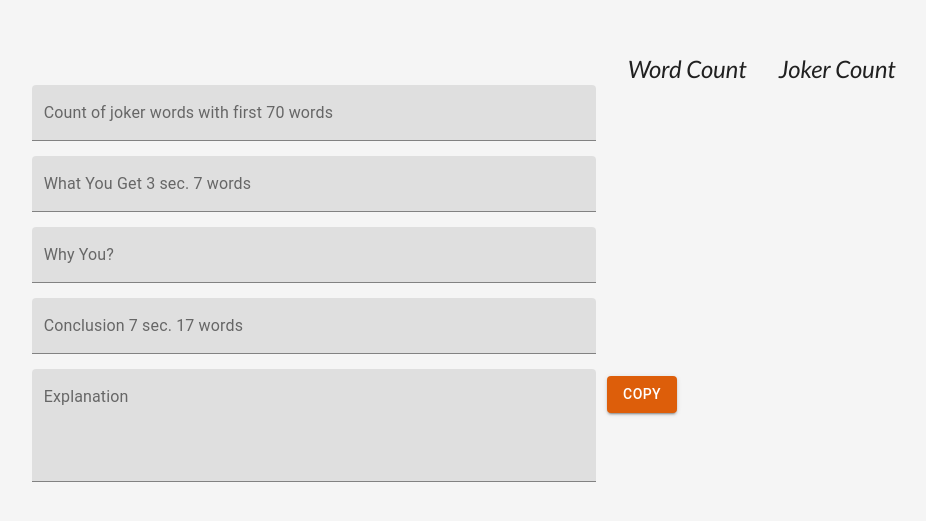
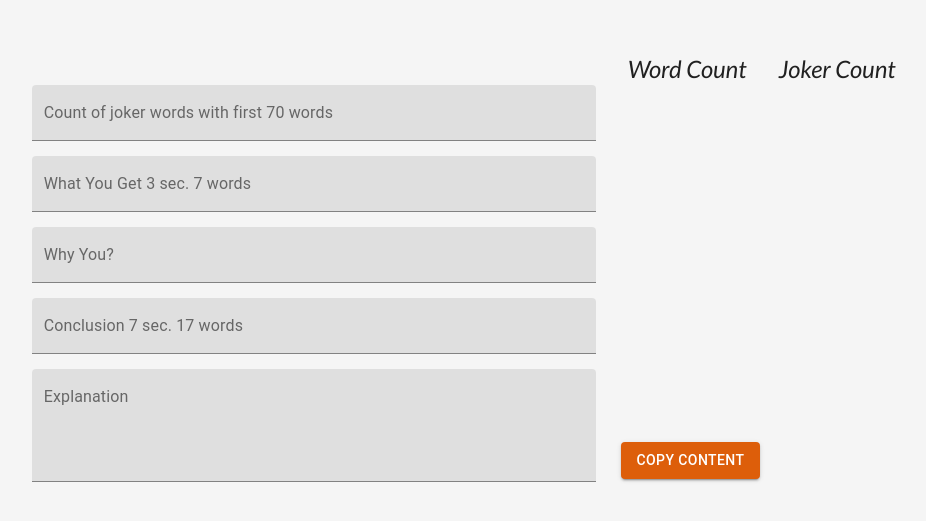
Before and after one commit to Shakib448/wordcount-avivson, a React (Create React App) app: page / in a window 1280 px wide. Shown: the part 109-630 px from the top of the page, without its empty margins (133-1059 px from the left). Built offline with nearby package versions, Linux system fonts and the light colour scheme.

Commit message:
WIP on function

```diff
--- a/src/components/Form/Form.js
+++ b/src/components/Form/Form.js
@@ -17,15 +17,17 @@ const useStyles = makeStyles({
     justifyContent: "center",
     alignItems: "center",
     margin: "0 20px",
-    position: "relative",
   },
   formControl: {
     marginBottom: "15px",
   },
+  countArea: {
+    position: "relative",
+  },
   copyBtn: {
     position: "absolute",
-    top: 485,
-    right: 450,
+    top: 405,
+    right: 270,
   },
 });
 
@@ -73,22 +75,30 @@ const Form = () => {
                 />
               </FormGroup>
             </Grid>
-            <Grid container md={5} sm={12} lg={4} xs={12} spacing={4}>
+            <Grid
+              container
+              md={5}
+              sm={12}
+              lg={4}
+              xs={12}
+              spacing={4}
+              className={classes.countArea}
+            >
               <Grid item>
                 <Typography variant="h5">Word Count</Typography>
               </Grid>
               <Grid item>
                 <Typography variant="h5">Joker Count</Typography>
               </Grid>
+              <Button
+                className={classes.copyBtn}
+                variant="contained"
+                color="primary"
+              >
+                Copy Content
+              </Button>
             </Grid>
           </Grid>
-          <Button
-            className={classes.copyBtn}
-            variant="contained"
-            color="primary"
-          >
-            Copy
-          </Button>
         </Container>
       </Box>
     </>
```
